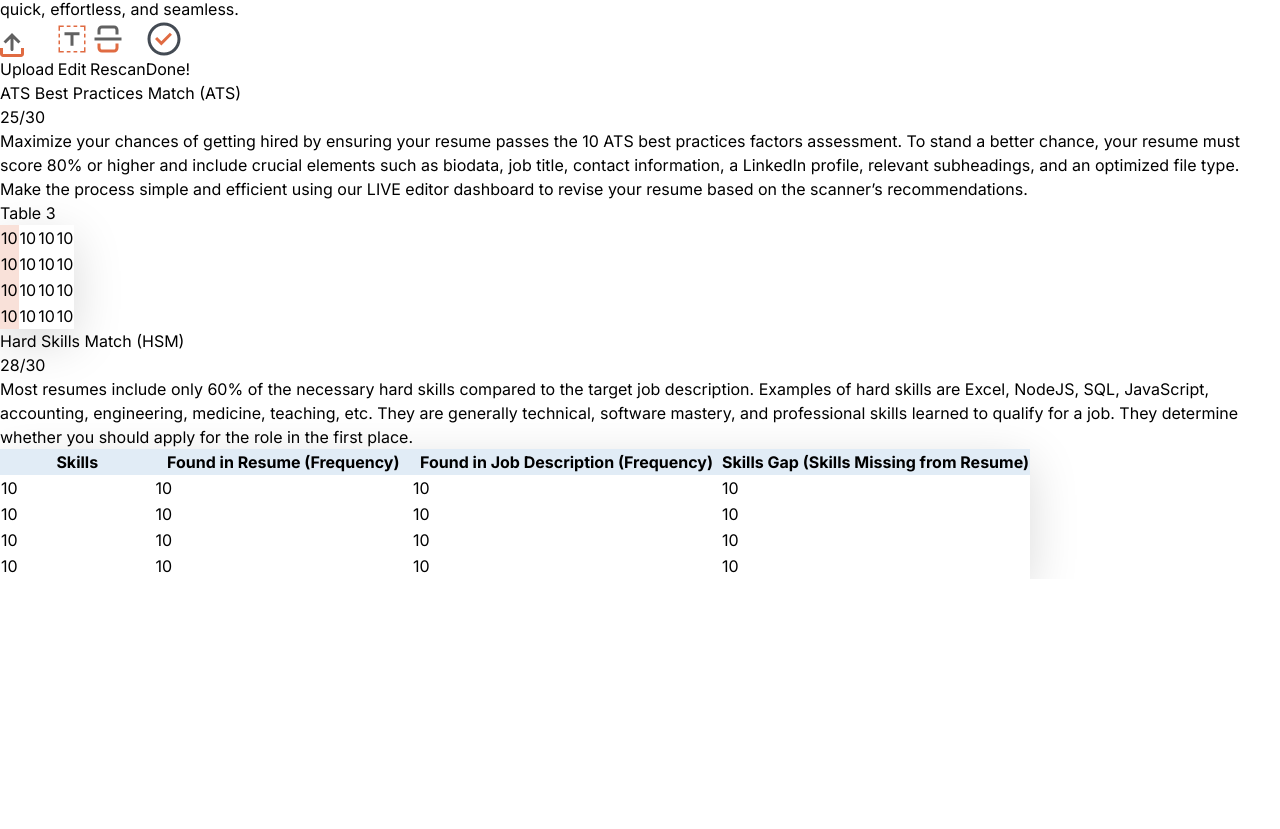
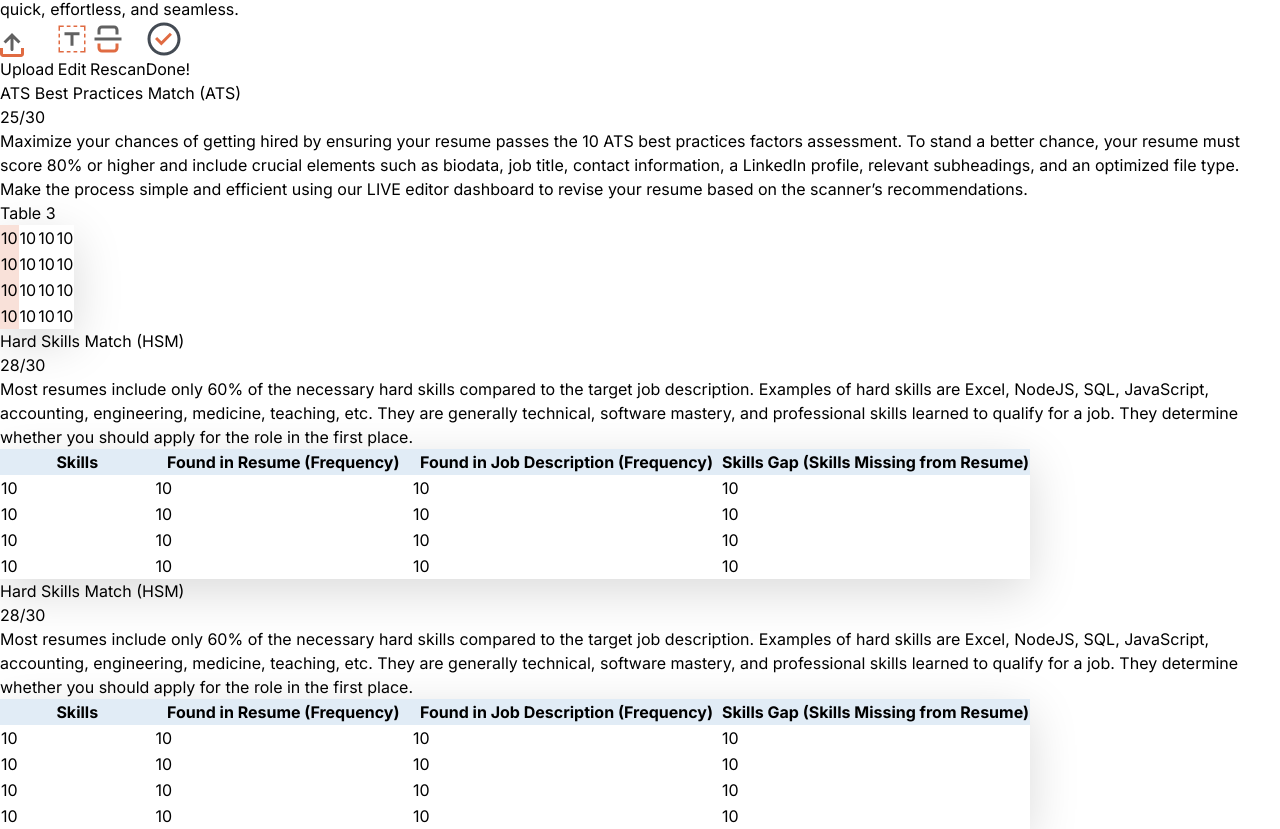
Before and after one commit to hatekisam/cvjury, a React (Vite) app: page /analyzer in a window 1280 px wide. Shown: the part 3116-3945 px from the top of the page. Before the commit the page ends 3695 px from the top, so only its background shows below. Built offline with nearby package versions, Linux system fonts and the light colour scheme.

Commit message:
created the ATS part

```diff
--- a/src/pages/Analyzer.tsx
+++ b/src/pages/Analyzer.tsx
@@ -235,10 +235,24 @@ const Analyzer: React.FC = () => {
                     Examples of hard skills are Excel, NodeJS, SQL, JavaScript, accounting, engineering, medicine, teaching, etc.
                     They are generally technical, software mastery, and professional skills learned to qualify for a job. They determine whether you should apply for the role in the first place.</p>
                 <div className='my-10'>
-                    <Table tabs={dummyTabs5} data={dummyData}  headBg='#E1ECF6'/>
+                    <Table tabs={dummyTabs5} data={dummyData} headBg='#E1ECF6' />
                 </div>
             </div>
-
+            <div className="my-10">
+                <div className="flex justify-between">
+                    <p className='text-4xl text-[#6A6A6A] font-semibold my-4'>Hard Skills Match (HSM)</p>
+                    <div className='w-[30%]'>
+                        <p className="text-right  text-xl">28/30</p>
+                        <LinearProgressBar score={70} />
+                    </div>
+                </div>
+                <p className='text-[24px] my-5'>Most resumes include only 60% of the necessary hard skills compared to the target job description.
+                    Examples of hard skills are Excel, NodeJS, SQL, JavaScript, accounting, engineering, medicine, teaching, etc.
+                    They are generally technical, software mastery, and professional skills learned to qualify for a job. They determine whether you should apply for the role in the first place.</p>
+                <div className='my-10'>
+                    <Table tabs={dummyTabs5} data={dummyData} headBg='#E1ECF6' />
+                </div>
+            </div>
         </div>
     )
 }
```
